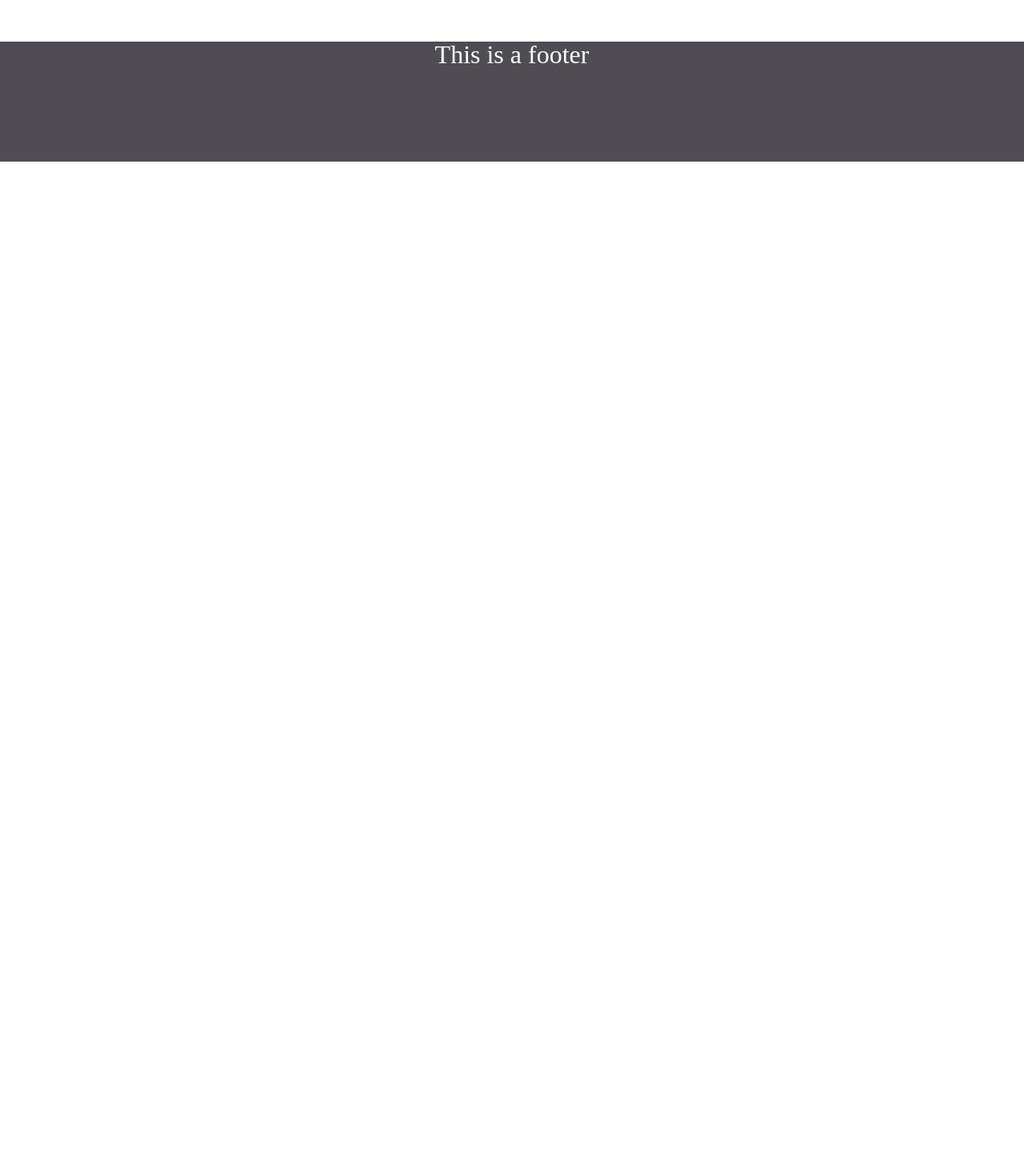
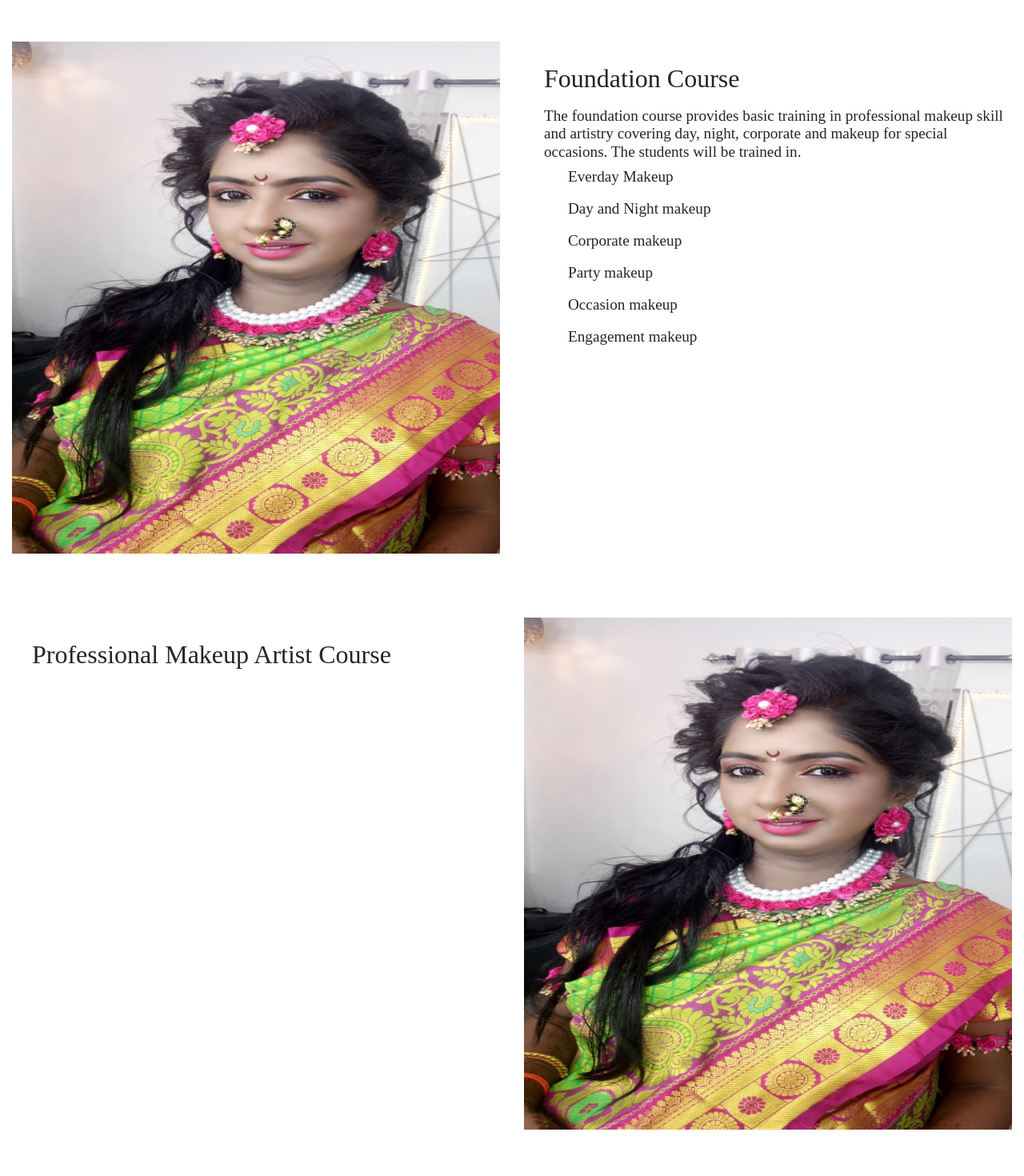
Before and after one commit to Ashishs1390/photo-studio, a React (Create React App) app: page /packages in a window 1280 px wide. Shown: the part 700-2170 px from the top of the page at 80% size. Before the commit the page ends 902 px from the top, so only its background shows below. Built offline with nearby package versions, Linux system fonts and the light colour scheme.

Commit message:
package design

```diff
--- a/src/App.scss
+++ b/src/App.scss
@@ -4,6 +4,11 @@ h2 {
 
 h3 {
     font-size: 2rem;
+}
+
+p {
+    font-size: 1.2rem;
+    line-height: 1.4rem;
 }
 
 .Navbar {
--- a/src/components/Packages/Packages.js
+++ b/src/components/Packages/Packages.js
@@ -6,7 +6,7 @@ function Packages(){
     return(
        <Container fluid={true}>
            <Row>
-                <Col md="6" className="PackageText">
+                <Col md="6" className="PackageText Section-1">
                     <h3 className="PackageHeader">
                         Service Offered
                     </h3>
@@ -26,9 +26,43 @@ function Packages(){
                 </Col>
                 <Col md="6" className="PackageImg">
                   <div className="ImgSection">
-
                   </div>
                 </Col>
+           </Row>
+           <Row>
+               <Col md="6">
+               <div className="ImgSection">
+                  </div>
+               </Col>
+               <Col md="6" className="PackageText Section-2">
+                   <h3 className="PackageHeader">
+                       Foundation Course
+                   </h3>
+                   <p>The foundation course provides basic training in professional makeup skill and artistry covering day, night,
+                       corporate and makeup for special occasions. The students will be trained in.
+                   </p>
+                   <ul className="PackageLists">
+                       <li className="PackageList">
+                            Everday Makeup
+                       </li>
+                       <li className="PackageList">Day and Night makeup</li>
+                       <li className="PackageList">Corporate makeup</li>
+                       <li className="PackageList">Party makeup</li>
+                       <li className="PackageList">Occasion makeup</li>
+                       <li className="PackageList">Engagement makeup</li>
+                   </ul>
+               </Col>
+           </Row>
+           <Row>
+               <Col md="6" className="PackageText Section-3">
+               <h3 className="PackageHeader">
+                       Professional Makeup Artist Course
+                   </h3>
+               </Col>
+               <Col md="6">
+               <div className="ImgSection">
+                  </div>
+               </Col>
            </Row>
 
        </Container>
```
